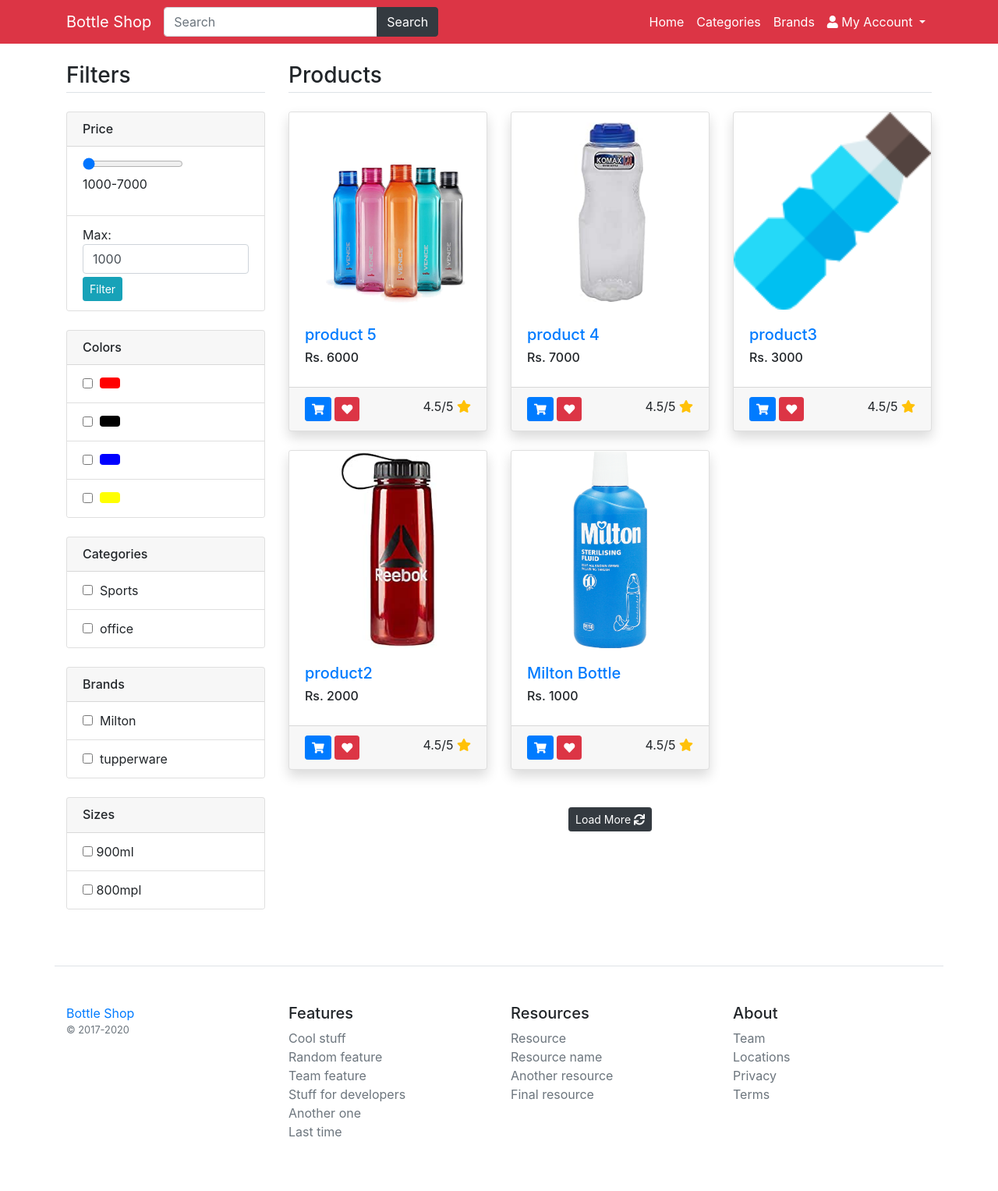
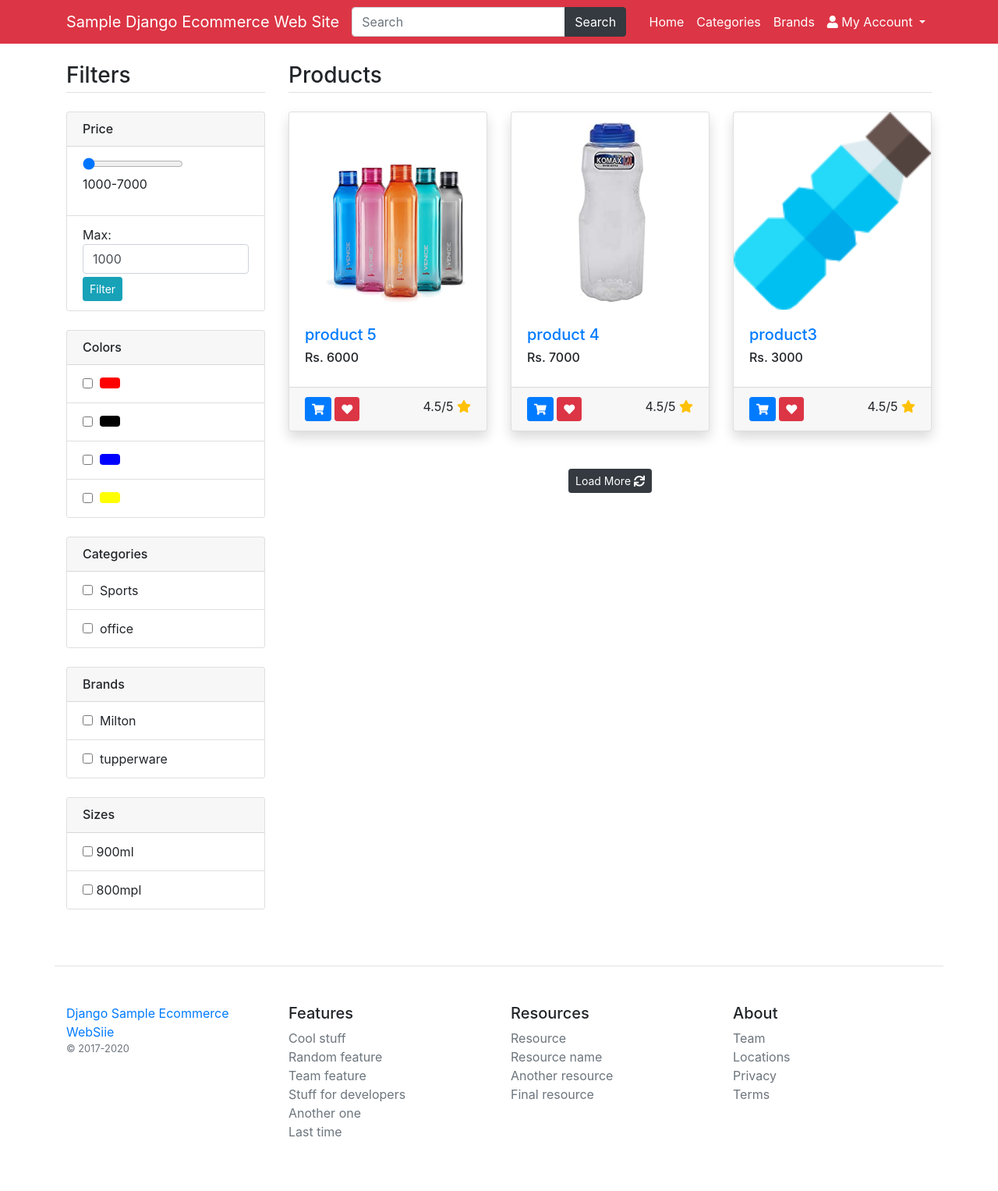
Before and after one commit to javadjahangiriniopdc/djangoECommerceWebSite, a Django app: page /product-list in a window 1280 px wide. Shown: the whole page at 78% size. Run offline with Django 4.2, Linux system fonts and the light colour scheme; data comes from the database, SQL or seed files in the repository; some libraries are stand-ins or nearby versions.

Commit message:
Load-more-pagination-with-jQuery-ajax

```diff
--- a/main/templates/base.html
+++ b/main/templates/base.html
@@ -18,7 +18,7 @@
 <body>
 <nav class="navbar navbar-expand-lg navbar-dark bg-danger">
     <div class="container">
-        <a class="navbar-brand" href="/">Bottle Shop</a>
+        <a class="navbar-brand" href="/">Sample Django Ecommerce Web Site</a>
         <button class="navbar-toggler" type="button" data-toggle="collapse" data-target="#navbarNav"
                 aria-controls="navbarNav" aria-expanded="false" aria-label="Toggle navigation">
             <span class="navbar-toggler-icon"></span>
@@ -72,7 +72,7 @@
 <footer class="pt-4 my-md-5 pt-md-5 border-top container">
     <div class="row">
         <div class="col-12 col-md">
-            <a href="#">Bottle Shop</a>
+            <a href="#">Django Sample Ecommerce WebSiie</a>
             <small class="d-block mb-3 text-muted">&copy; 2017-2020</small>
         </div>
         <div class="col-6 col-md">
--- a/main/templates/product_list.html
+++ b/main/templates/product_list.html
@@ -15,7 +15,7 @@
                 <div class="row" id="filteredProducts">
                 <p class="ajaxLoader">Loading ...</p>
                     {% for product in data %}
-                        <div class="col-md-4 mb-4">
+                        <div class="col-md-4 mb-4 product-box">
                             <div class="card shadow">
                                 <a href="/product/{{ product.slug }}/{{ product.id }}"><img
                                         src="/media/{{ product.productattribute_set.first.image }}" class="card-img-top"
@@ -38,9 +38,10 @@
                         </div>
                     {% endfor %}
                 </div>
-                <p class="my-4 text-center"><a href="/products.php" class="btn btn-dark btn-sm">Load More <i
-                        class="fa fa-sync"></i></a></p>
+                <p class="my-4 text-center"><button id="loadMore"  data-total="{{ total_data }}" data-limit="3" class="btn btn-dark btn-sm">Load More <i
+                        class="fa fa-sync load-more-icon"></i></button></p>
             </div>
         </div>
     </main>
+    <script type="text/javascript" src="{% static 'custom.js' %}"></script>
 {% endblock %}
--- a/main/urls.py
+++ b/main/urls.py
@@ -16,6 +16,7 @@
     path('brand-product-list/<int:brand_id>', views.brand_product_list, name='brand-product-list'),
     path('product/<str:slug>/<int:id>', views.product_detail, name='product_detail'),
     path('filter-data', views.filter_data, name='filter_data'),
+    path('load-more-data', views.load_more_data, name='load_more_data'),
 
 ]
 
--- a/main/views.py
+++ b/main/views.py
@@ -25,7 +25,8 @@
 
 # product list
 def product_list(request):
-    data = Product.objects.all().order_by('-id')
+    total_data = Product.objects.count()
+    data = Product.objects.all().order_by('-id')[:3]
     cats = Product.objects.distinct().values('category__title', 'category_id')
     brands = Product.objects.distinct().values('brand__title', 'brand_id')
     colors = ProductAttribute.objects.distinct().values('color__title', 'color_id', 'color__color_code')
@@ -33,6 +34,7 @@
     return render(request, 'product_list.html',
                   {'data': data,
                    'cats': cats,
+                   'total_data': total_data,
                    'brands': brands,
                    'colors': colors,
                    'sizes': sizes,
@@ -78,12 +80,12 @@
 
 
 def filter_data(request):
-    colors=request.GET.getlist('color[]')
+    colors = request.GET.getlist('color[]')
     categories = request.GET.getlist('category[]')
     brands = request.GET.getlist('brand[]')
     sizes = request.GET.getlist('size[]')
-    minPrice=request.GET['minPrice']
-    maxPrice=request.GET['maxPrice']
+    minPrice = request.GET['minPrice']
+    maxPrice = request.GET['maxPrice']
     allProducts = Product.objects.all().order_by('-id').distinct()
     allProducts = allProducts.filter(productattribute__price__gte=minPrice)
     allProducts = allProducts.filter(productattribute__price__lte=maxPrice)
@@ -97,3 +99,12 @@
         allProducts = allProducts.filter(productattribute__size__id__in=sizes).distinct()
     t = render_to_string('ajax/product-list.html', {'data': allProducts})
     return JsonResponse({'data': t})
+
+
+# load More Data
+def load_more_data(request):
+    offset =int(request.GET['offset'])
+    limit = int(request.GET['limit'])
+    data = Product.objects.all().order_by('-id')[offset:offset + limit]
+    t = render_to_string('ajax/product-list.html', {'data': data})
+    return JsonResponse({'data': t})
```
